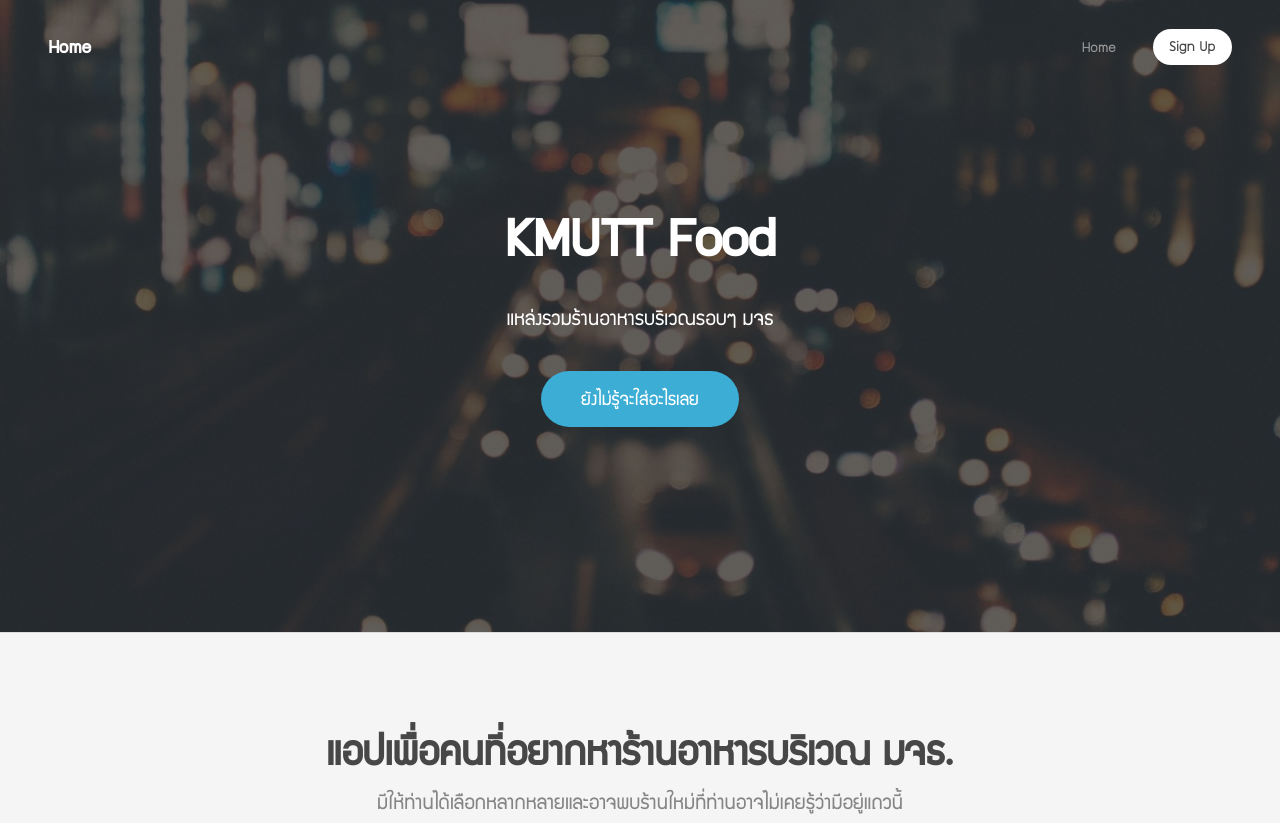
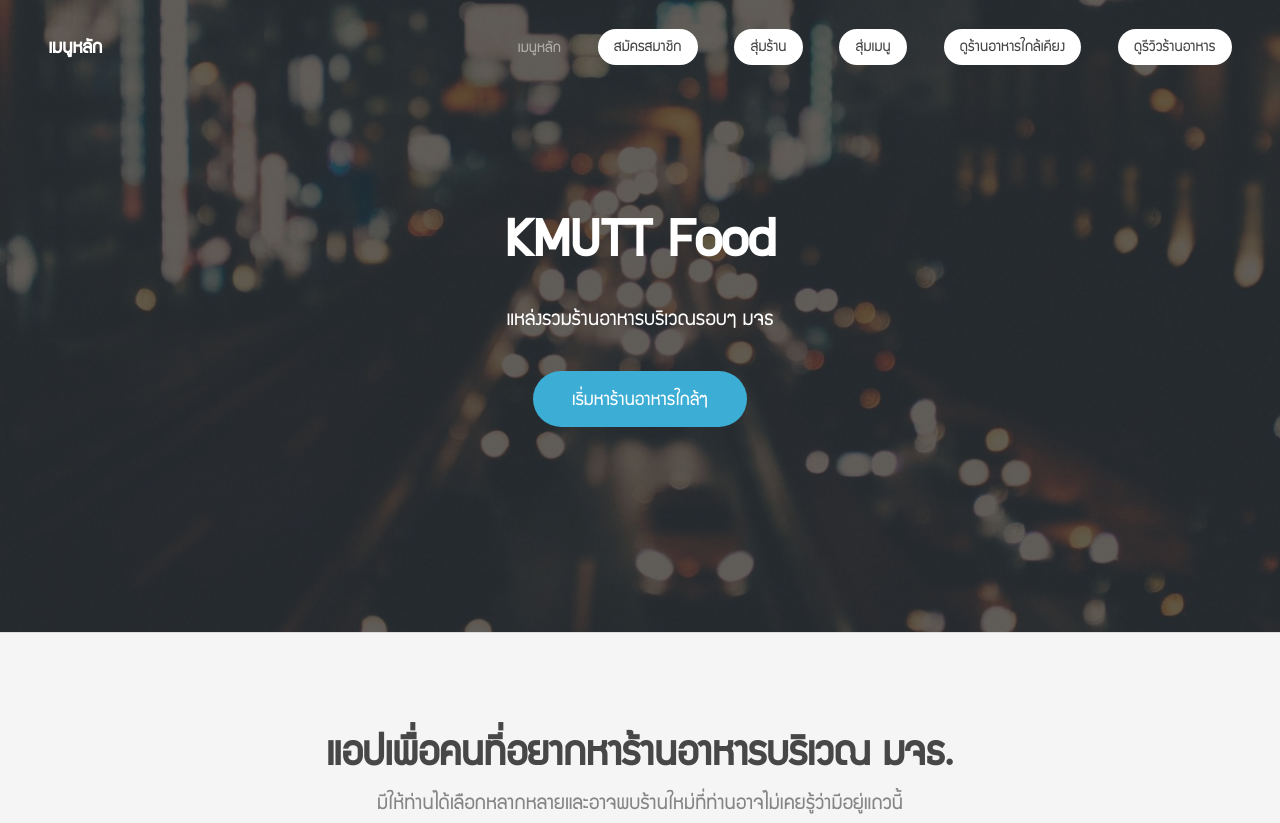
Before and after one commit to EfficiencyTeam-SoftDev/ComPro, a plain HTML site: page www/index.html in a window 1280 px wide. Shown: the top 823 px of the page. Drawn offline with Linux system fonts and the light colour scheme.

Commit message:
Adding new pages

```diff
--- a/www/index.html
+++ b/www/index.html
@@ -26,11 +26,15 @@
 
 		<!-- Header -->
 			<header id="header">
-				<h1><a href="index.html">Home</a></h1>
+				<h1><a href="index.html">เมนูหลัก</a></h1>
 				<nav id="nav">
 					<ul>
-						<li><a href="index.html">Home</a></li>
-						<li><a href="#" class="button special">Sign Up</a></li>
+						<li><a href="index.html" >เมนูหลัก</a></li>
+						<li><a href="#" class="button special">สมัครสมาชิก</a></li>
+						<li><a href="random-shop.html" class="button special">สุ่มร้าน</a></li>
+						<li><a href="#" class="button special">สุ่มเมนู</a></li>
+						<li><a href="#" class="button special">ดูร้านอาหารใกล้เคียง</a></li>
+						<li><a href="review.html" class="button special">ดูรีวิวร้านอาหาร</a></li>
 					</ul>
 				</nav>
 			</header>
@@ -41,7 +45,7 @@
 				<p>แหล่งรวมร้านอาหารบริเวณรอบๆ มจธ</p>
 				<ul class="actions">
 					<li>
-						<a href="#0" class="button big">ยังไม่รู้จะใส่อะไรเลย</a>
+						<a href="#0" class="button big">เริ่มหาร้านอาหารใกล้ๆ</a>
 					</li>
 				</ul>
 			</section>
```
Also changed, not shown: www/review.html (+7 -3 lines).
